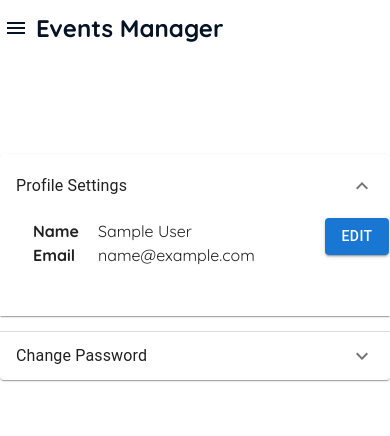
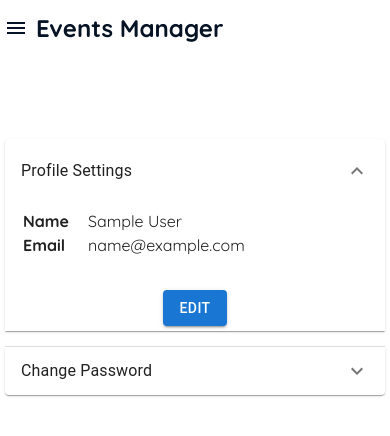
Before and after one commit to vishaal98/event-manager, a React (Create React App) app in the folder frontend/: page /profile in a window 390 px wide. Shown: the top 436 px of the page. Built offline with nearby package versions, Linux system fonts and the light colour scheme; sample sign-in values are in the browser's storage.

Commit message:
updated profile page UI

```diff
--- a/frontend/src/components/profile/profile.module.css
+++ b/frontend/src/components/profile/profile.module.css
@@ -42,18 +42,20 @@ td{
     min-width: 20rem;
     max-width: 25rem;
 }
-@media only screen and (min-width: 376px) and (max-width: 576px) {
+
+
+@media only screen and (max-width: 576px) {
     .profile {
         max-width: 100%;
     }
 
-    .profile-content {
+    .profileContent {
         flex-direction: column;
         align-items: center;
         padding: 5px 15px;
     }
-    .profile-form {
-        flex-direction: column;
+    .profileForm {
+        flex-direction: column !important;
         padding-bottom: 2rem;
     }
 
@@ -66,7 +68,7 @@ td{
         margin: 0.25rem;
     }
 
-    .form-table {
+    .formTable {
         width: fit-content;
 
     }
@@ -77,7 +79,7 @@ td{
         min-width: 14rem !important;
         max-width: 25rem;
     }
-    .text-field{
+    .textField{
         width: 100%;
     }
 }
```
